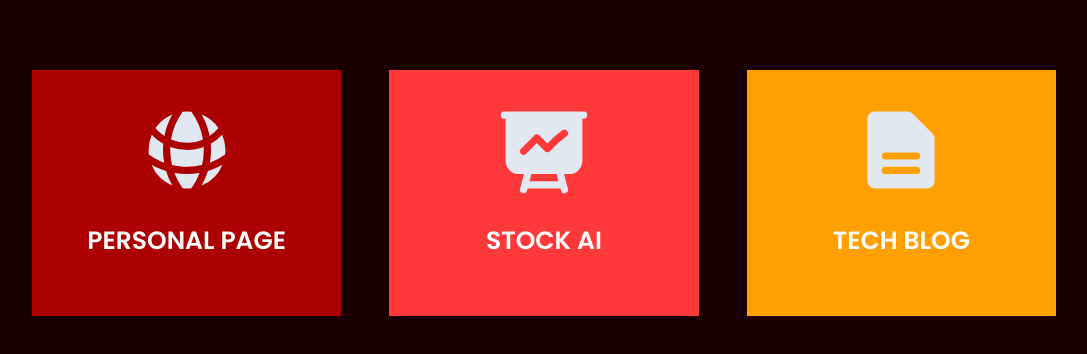
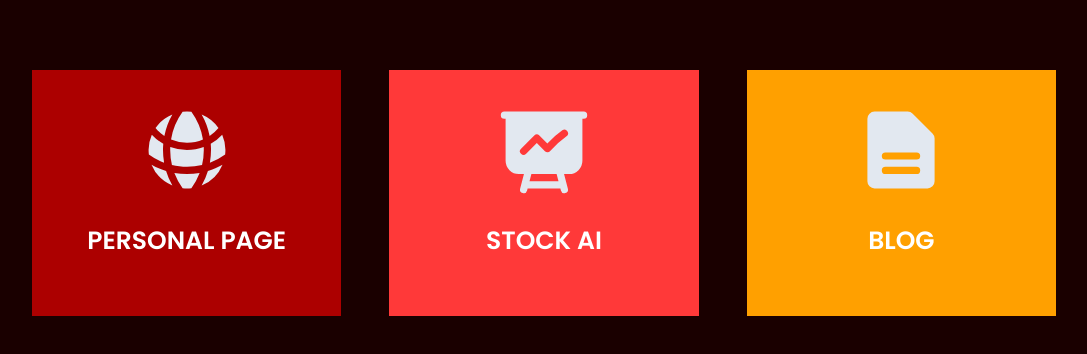
Before and after one commit to wonbeomheo/ryan_frontend, a Next.js app: page / in a window 1280 px wide. Shown: the part 1957-2311 px from the top of the page, without its empty margins (96-1183 px from the left). Built offline with nearby package versions, Linux system fonts and the light colour scheme; no server answers.

Commit message:
feat: add my blog link

```diff
--- a/components/MobileNav.tsx
+++ b/components/MobileNav.tsx
@@ -20,7 +20,7 @@ const MobileNav = ({nav, closeNav}: Props) => {
             <Link className="nav-link-mobile" href='#about' onClick={closeNav}>About</Link>
             <Link className="nav-link-mobile" href='#experience' onClick={closeNav}>Experience</Link>
             <Link className="nav-link-mobile" href='#project' onClick={closeNav}>Project</Link>
-            <Link className="nav-link-mobile" href='#blog' onClick={closeNav}>Blog</Link>
+            <Link className="nav-link-mobile" href='https://ryanheo.hashnode.dev/' target='_blank' onClick={closeNav}>Blog</Link>
             <Link className="nav-link-mobile" href='#contact' onClick={closeNav}>Contact</Link>
         </div>
         <div
--- a/components/Nav.tsx
+++ b/components/Nav.tsx
@@ -18,7 +18,7 @@ const Nav = ({openNav}: Props) => {
         <Link className="nav-link" href="#about" scroll={false}>About</Link>
         <Link className="nav-link" href="#experience">Experience</Link>
         <Link className="nav-link" href="#project">Project</Link>
-        <Link className="nav-link" href="#blog">Blog</Link>
+        <Link className="nav-link" href="https://ryanheo.hashnode.dev/" target="_blank">Blog</Link>
         <Link className="nav-link" href="#contact">Contact</Link>
         <div onClick={openNav}>
           <Bars3Icon className='w-[2rem] md:hidden h-[2rem] cursor-pointer text-white'/>
--- a/components/Project.tsx
+++ b/components/Project.tsx
@@ -1,4 +1,5 @@
 import { DocumentTextIcon, GlobeAltIcon, PresentationChartLineIcon } from '@heroicons/react/20/solid'
+import Link from 'next/link'
 import React from 'react'
 
 const Project = () => {
@@ -28,16 +29,16 @@ const Project = () => {
                     <p className="text-[15px] text-slate-300 font-normal"></p>
                 </div>
             </div>
-            <div>
+            <Link href='https://ryanheo.hashnode.dev/' target="_blank">
                 <div className="bg-[#ffa000] hover:scale-110 transform transition-all duration-300
                 uppercase font-semibold text-center p-[2rem]">
                     <DocumentTextIcon className='w-[6rem] h-[6rem] mx-auto text-slate-200' />
                     <h1 className="text-[20px] md:text-[25px] mt-[1.5rem] mb-[1.5rem]">
-                        Tech blog
+                        Blog
                     </h1>
                     <p className="text-[15px] text-slate-300 font-normal"></p>
                 </div>
-            </div>
+            </Link>
         </div>
     </div>
   )
```
